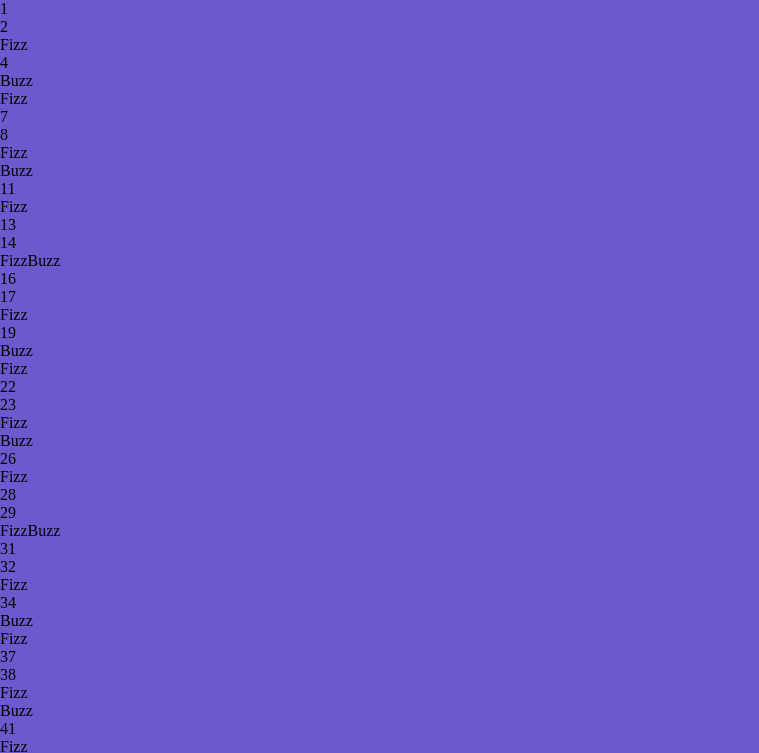
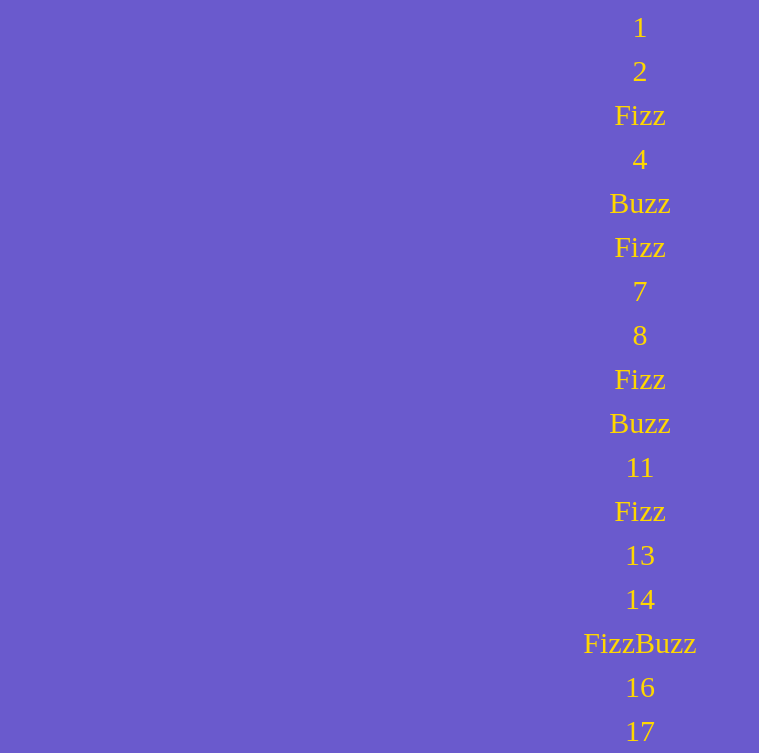
Before and after one commit to AlessandroDico/js-fizzbuzz, a plain HTML site: page index.html in a window 1280 px wide. Shown: the top 753 px of the page, without its empty margins (0-759 px from the left). Drawn offline with Linux system fonts and the light colour scheme.

Commit message:
separate con due cartelle la soluzione1 e la soluzione2

```diff
--- a/index.html
+++ b/index.html
@@ -14,6 +14,7 @@
 
 
 
-        <script src="main.js" charset="utf-8"></script>
+        <!-- <script src="soluzione1/main.js" charset="utf-8"></script> -->
+        <script src="soluzione2/soluzione2.js" charset="utf-8"></script>
     </body>
 </html>
--- a/style.css
+++ b/style.css
@@ -9,9 +9,9 @@ body {
     background-color: slateblue;
 }
 
-.numbers-container {
-    width: 50px;
-    margin: auto;
-    height: 100%;
-
+p {
+    color: gold;
+    text-align: center;
+    font-size: 30px;
+    margin: 10px 0;
 }
```
Also changed, not shown: soluzione1/main.js (added, +32 -0 lines), soluzione2/soluzione2.js (renamed from main.js, +8 -64 lines).
